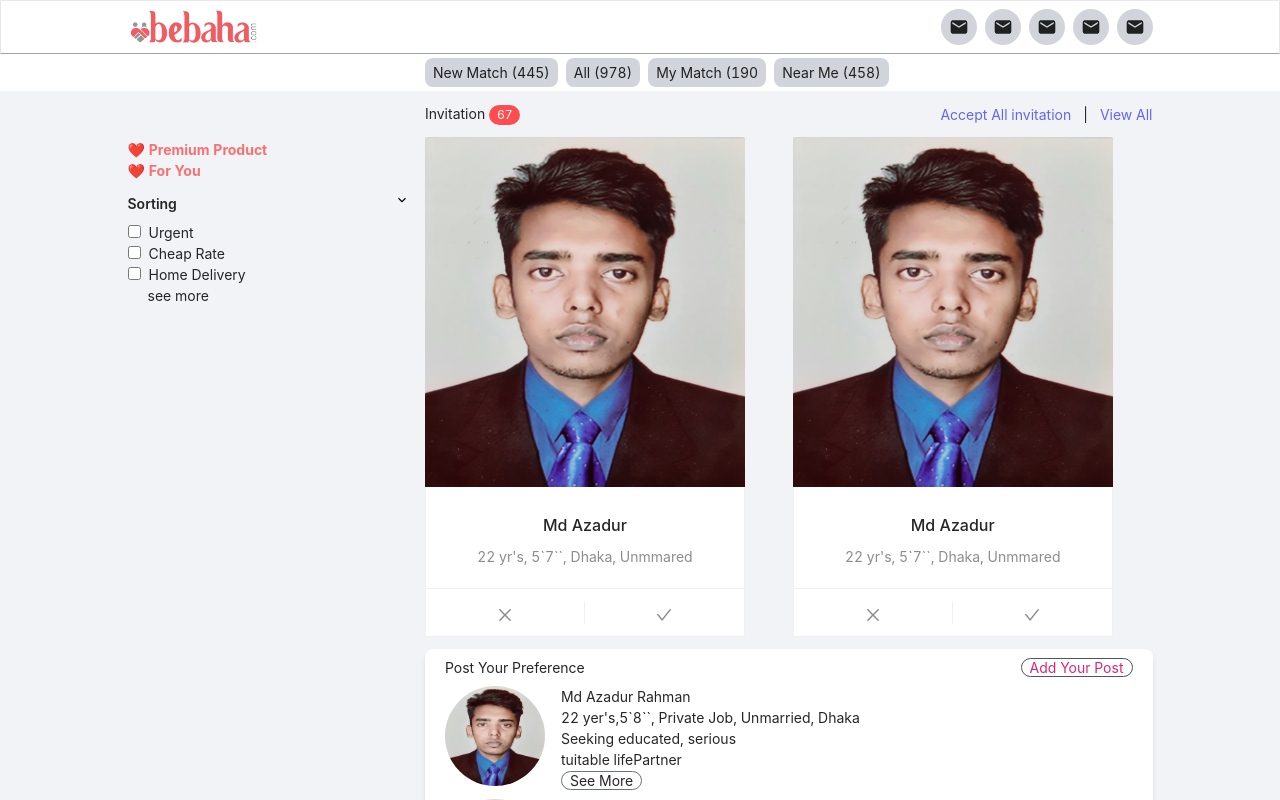
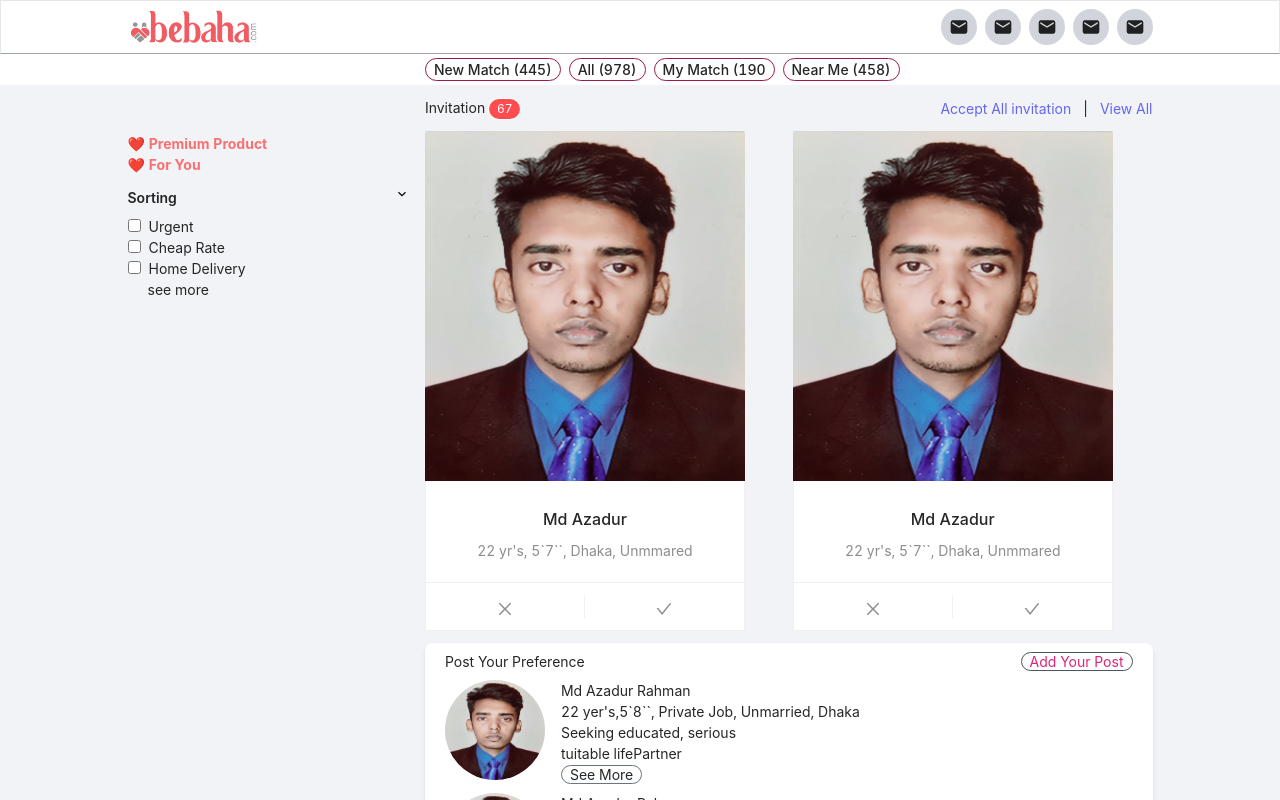
Before and after one commit to iazadur/bebaha, a Next.js app: page / in a window 1280 px wide. Shown: the top 800 px of the page. Built offline with nearby package versions, Linux system fonts and the light colour scheme.

Commit message:
update nav menu

```diff
--- a/components/Nav/Nav.js
+++ b/components/Nav/Nav.js
@@ -52,12 +52,12 @@ const Nav = () => {
                 <div className="grid grid-cols-7 gap-4 py-1">
                     <div className="col-span-2"></div>
                     <div className="col-span-5 flex gap-2">
-                        <p className='rounded-lg bg-gray-300 py-1 px-2'>New Match (445)</p>
-                        <p className="rounded-lg bg-gray-300 py-1 px-2">All (978)</p>
+                        <p className='rounded-2xl hover:bg-pink-700 border border-pink-800 hover:text-white font-medium px-2'>New Match (445)</p>
+                        <p className="rounded-2xl hover:bg-pink-700 border border-pink-800 hover:text-white font-medium px-2">All (978)</p>
 
-                        <p className="rounded-lg bg-gray-300 py-1 px-2">My Match (190</p>
+                        <p className="rounded-2xl hover:bg-pink-700 border border-pink-800 hover:text-white font-medium px-2">My Match (190</p>
 
-                        <p className="rounded-lg bg-gray-300 py-1 px-2">Near Me (458)</p>
+                        <p className="rounded-2xl hover:bg-pink-700 border border-pink-800 hover:text-white font-medium px-2">Near Me (458)</p>
                     </div>
                 </div>
             </div>
```
